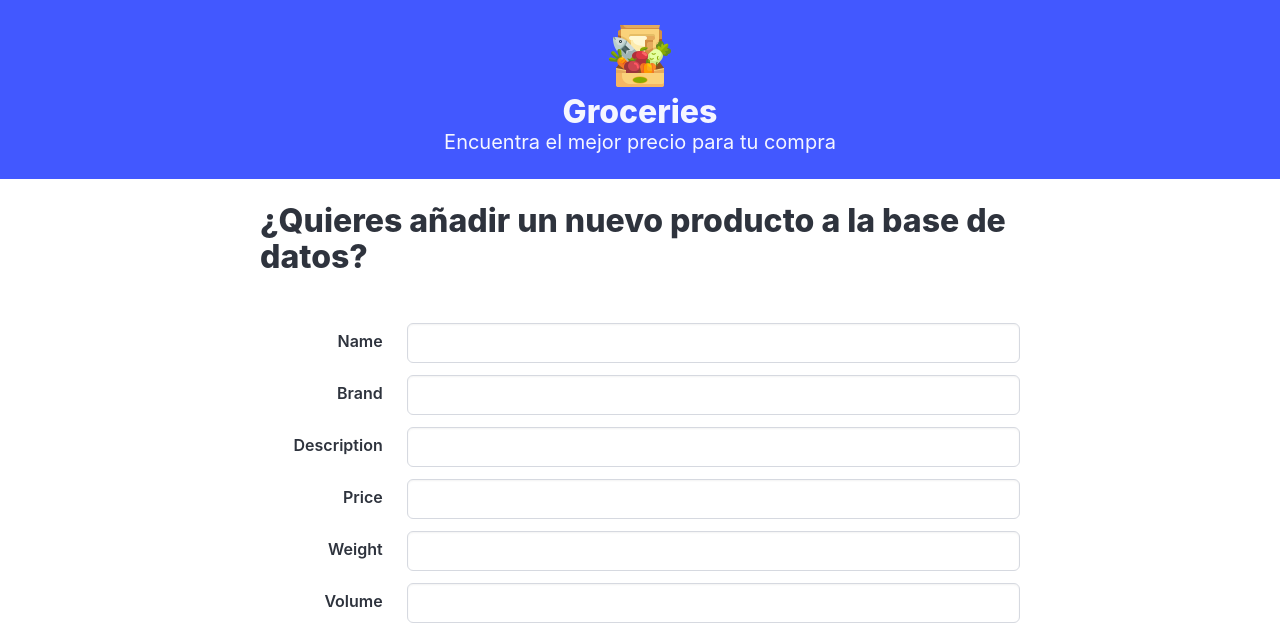
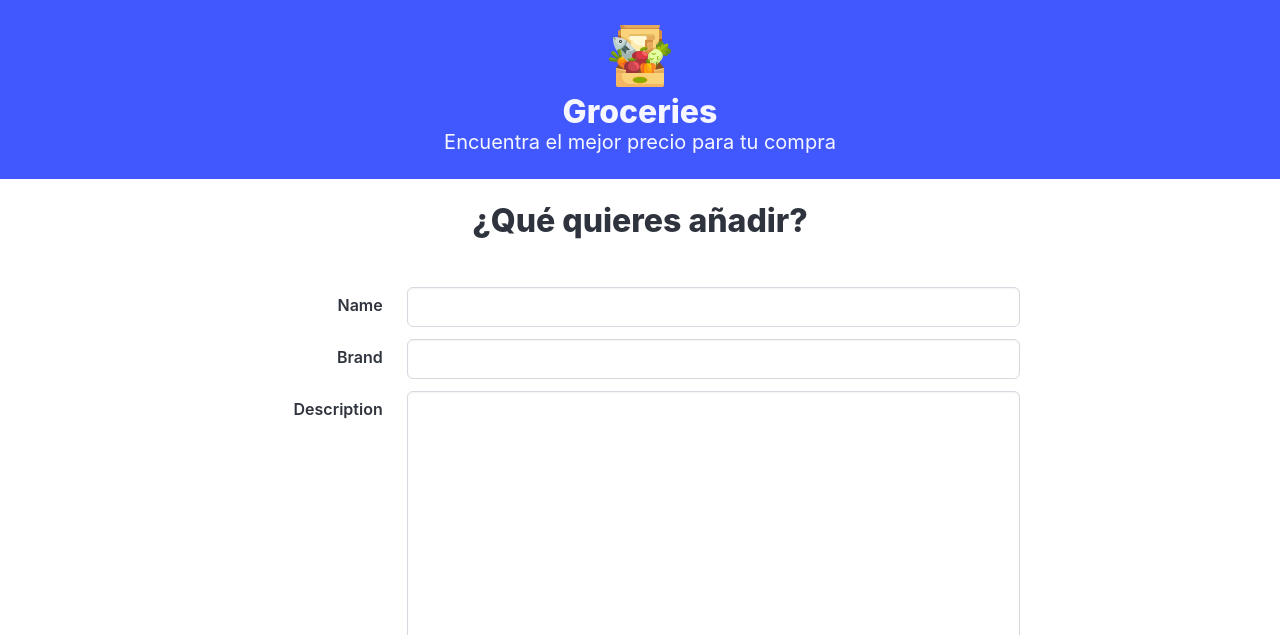
Before and after one commit to JuanjoSalvador/groceries-app, a Django app: page /product/create/ in a window 1280 px wide. Shown: the top 635 px of the page. Run offline with Django 4.2, Linux system fonts and the light colour scheme; data that the repository does not hold is empty; parts of the project's set-up code (start-up, migrations or seed data) failed here and were passed over; some libraries are stand-ins or nearby versions.

Commit message:
fix(forms): description should be textarea

```diff
--- a/groceries/app/forms.py
+++ b/groceries/app/forms.py
@@ -4,6 +4,7 @@ from django.forms import (
     ChoiceField,
     FloatField,
     TextInput,
+    Textarea,
     NumberInput,
 )
 from django.forms.utils import ErrorList
@@ -28,8 +29,8 @@ class ProductAddForm(ModelForm):
         )
     )
     description = CharField(
-        widget=TextInput(
-            attrs={"class": "input", "maxlength": 500, "autocomplete": "off"}
+        widget=Textarea(
+            attrs={"class": "textarea", "maxlength": 500, "autocomplete": "off"}
         )
     )
     price = FloatField(
--- a/groceries/templates/add_product_form.html
+++ b/groceries/templates/add_product_form.html
@@ -21,7 +21,7 @@
         <div class="columns">
             <div class="column"></div>
             <div class="column is-two-thirds">
-                <h3 class="title is-3">¿Quieres añadir un nuevo producto a la base de datos?</h3>
+                <h3 class="title is-3 has-text-centered">¿Qué quieres añadir?</h3>
                 <br/>
 
                 <form method="post">
```
